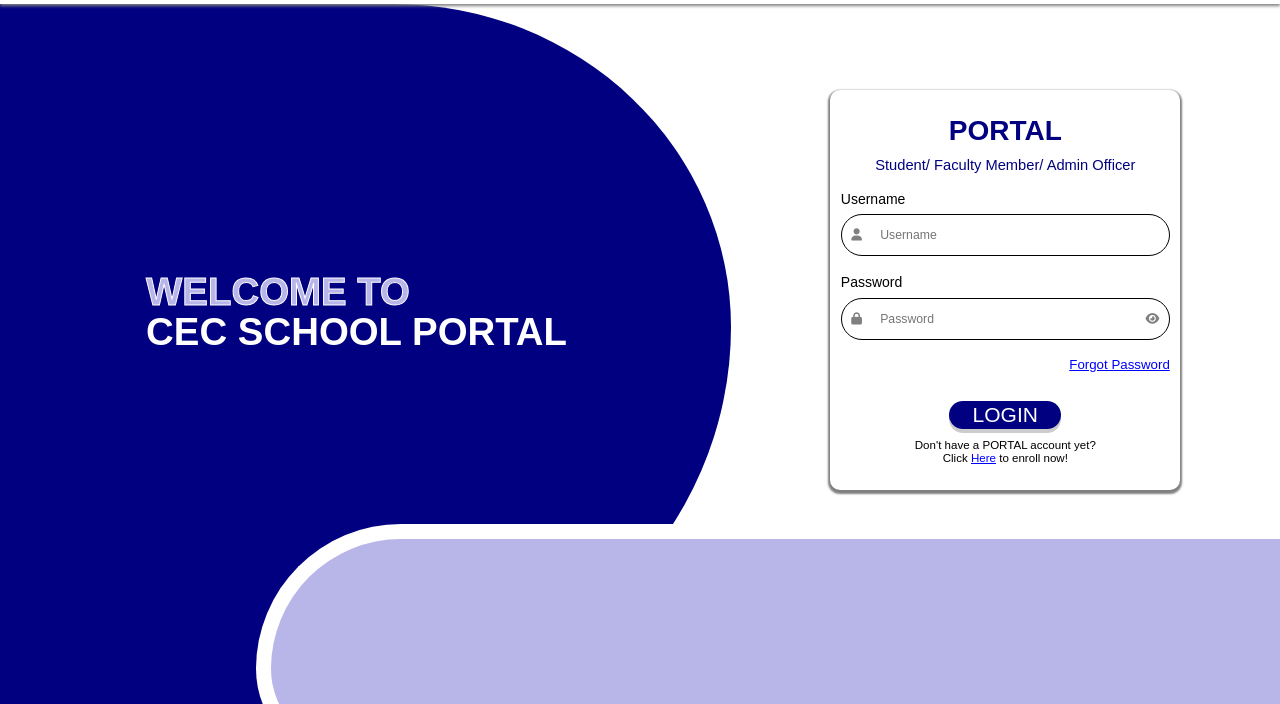
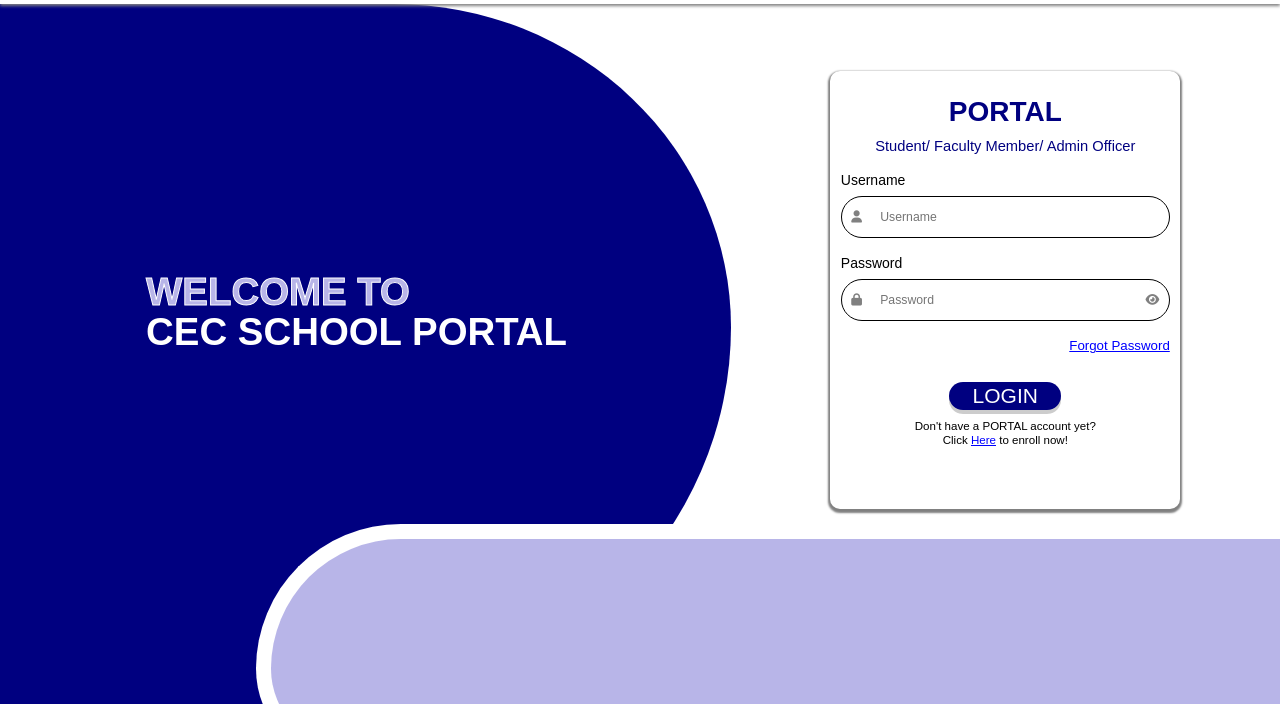
Before and after one commit to marcjethro/studentportal, a website: page static/frontend/index.html in a window 1280 px wide. Shown: the part 96-800 px from the top of the page. Drawn offline with Linux system fonts and the light colour scheme.

Commit message:
fixed login

```diff
--- a/static/frontend/index.css
+++ b/static/frontend/index.css
@@ -191,8 +191,11 @@
     /* Width changes with available height, but has limits */
     width: clamp(230px, 44vh, 350px);
 
-    /* Keep the same proportions as your original 350 x 400 box */
-    aspect-ratio: 350 / 400;
+    /* Preserve the original 350 x 400 proportions as a minimum
+       height, but let the box grow taller when content (e.g. an
+       error message) needs more room instead of clipping it.
+       (width clamp is 230-350px, so height floor = width * 400/350.) */
+    min-height: clamp(263px, 50vh, 400px);
 
     /* Keep it above the lavender part */
     z-index: 5;
@@ -209,7 +212,9 @@
     /* Makes cqw work */
     container-type: inline-size;
 
-    overflow: hidden;
+    padding-bottom: 4cqw;
+
+    overflow: visible;
   }
 
 
```
